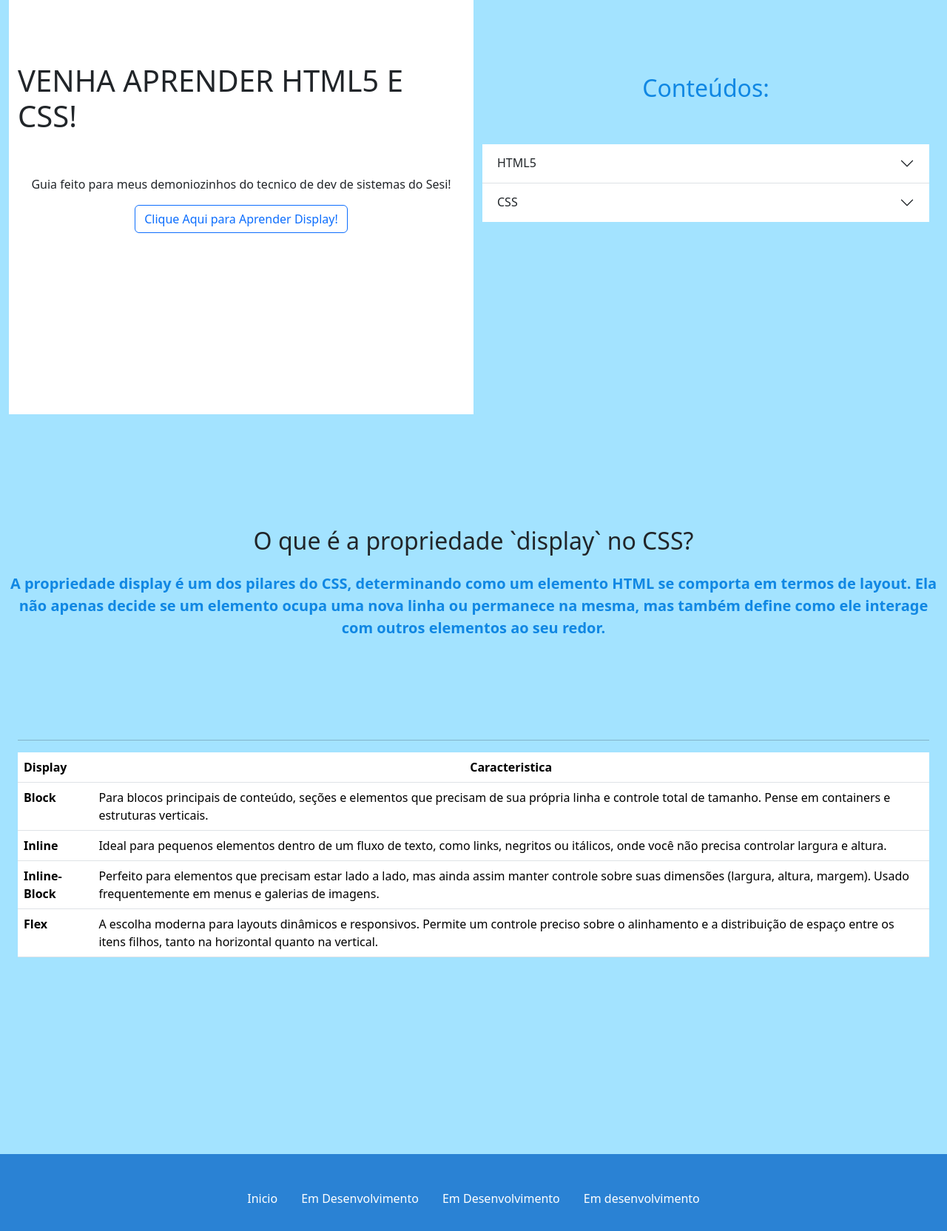
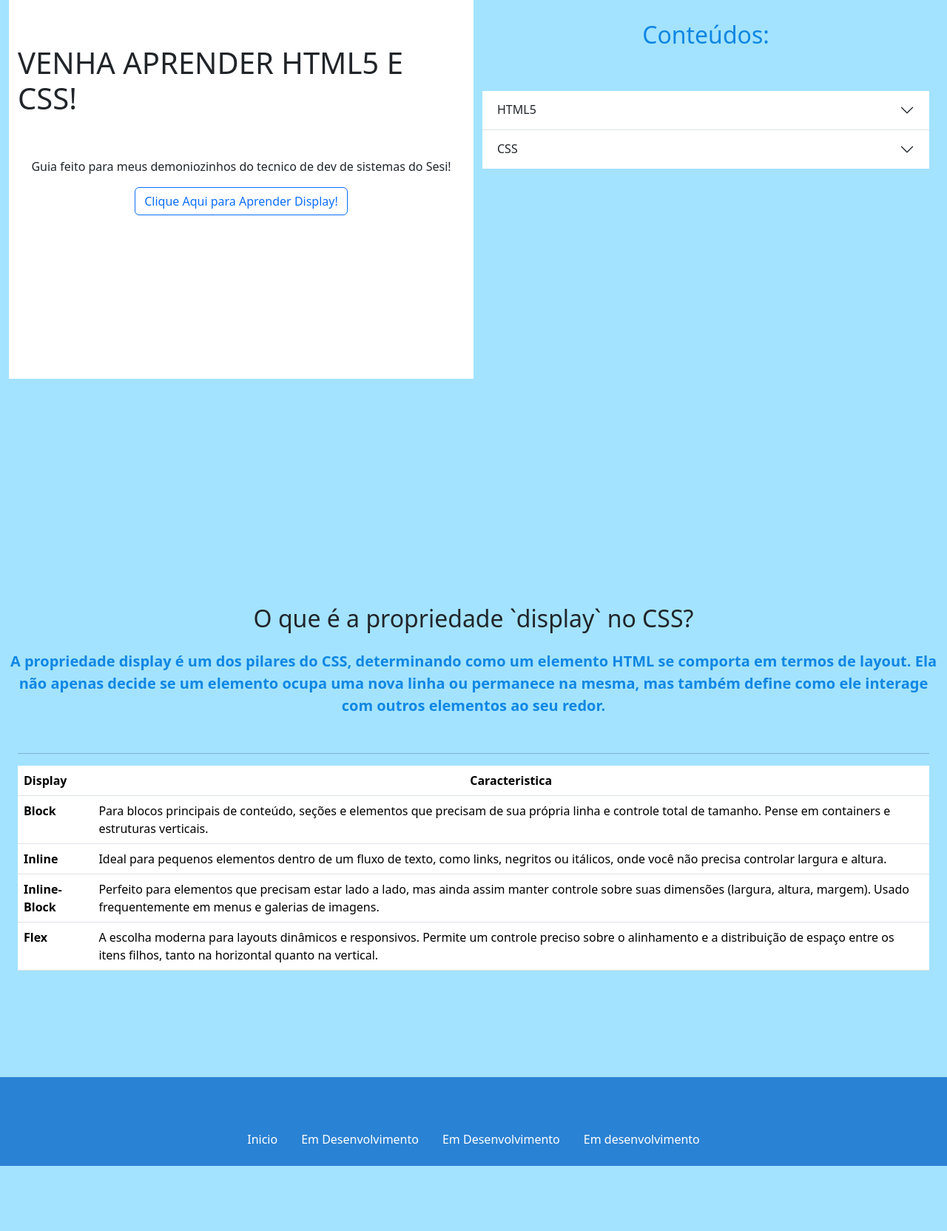
Before and after one commit to DeveloperSenai/devsistemas, a plain HTML site: page index.html in a window 1280 px wide. Shown: the part 240-1904 px from the top of the page at 74% size. After the commit the page ends 1816 px from the top, so only its background shows below. Drawn offline with nearby package versions, Linux system fonts and the light colour scheme.

Commit message:
Add files via upload

```diff
--- a/index.html
+++ b/index.html
@@ -51,7 +51,7 @@
 
         <div class="container-fluid conteudoPagina1 ">
 
-            <div class="row" style="height: 90vh;">
+            <div class="row pb-5 mb-5" style="min-height: 90vh;max-width: 90;">
 
                 <div class="col-12  col-md-6 pagina1Col1 d-flex flex-column justify-content-center align-items-center">
 
@@ -70,7 +70,7 @@
 
                     <H2 style="color: #1087e3;"> Conteúdos:</H2>
                     <BR></BR>
-                    <div class="accordion accordion-flush" id="accordionFlushExample" style="width: 100%;">
+                    <div class="accordion accordion-flush pb-5 mb-5" id="accordionFlushExample" style="width: 100%;">
                         <div class="accordion-item">
                             <h2 class="accordion-header">
                                 <button class="accordion-button collapsed" type="button" data-bs-toggle="collapse"
@@ -126,11 +126,11 @@
 
     </div>
 
-    <div class="container-fluid pagina2 d-flex flex-column justify-content-center align-items-center" id="pagina2">
+    <div class="container-fluid pagina2 mt-5 pt-5  mb-5 pb-5 d-flex flex-column justify-content-center align-items-center" id="pagina2">
 
         <div style="height: 50vh;" class="d-flex flex-column justify-content-center align-items-center mt-5">
 
-            <h2>O que é a propriedade `display` no CSS?</h2>
+            <h2 class="mt-5 pt-5">O que é a propriedade `display` no CSS?</h2>
 
 
             <p style="font-weight: bold;text-align: center;font-size: 20px; color: #1087e3;" class="pt-3">
@@ -140,9 +140,9 @@
             </p>
         </div>
 
-        <div style="height: 50vh; " class="container-fluid">
+        <div style="height: 50vh;overflow-y: scroll; " class="container-fluid mb-5 pb-5 ">
             <hr>
-            <table class="table" style="width: 100%;">
+            <table class="table pb-5 mb-5 table-responsive-sm" style="width: 100%;">
                 <thead>
                     <tr>
                         <th scope="col">Display</th>
@@ -194,7 +194,7 @@
 
 
 
-    <div class="container-fluid footerPagina colorNav d-flex justify-content-center align-items-center">
+    <div class="container-fluid footerPagina colorNav d-flex justify-content-center align-items-center mt-5 pt-5">
         <ul class="nav justify-content-center">
   <li class="nav-item">
     <a class="nav-link  colorA" aria-current="page" href="#">Inicio</a>
```
